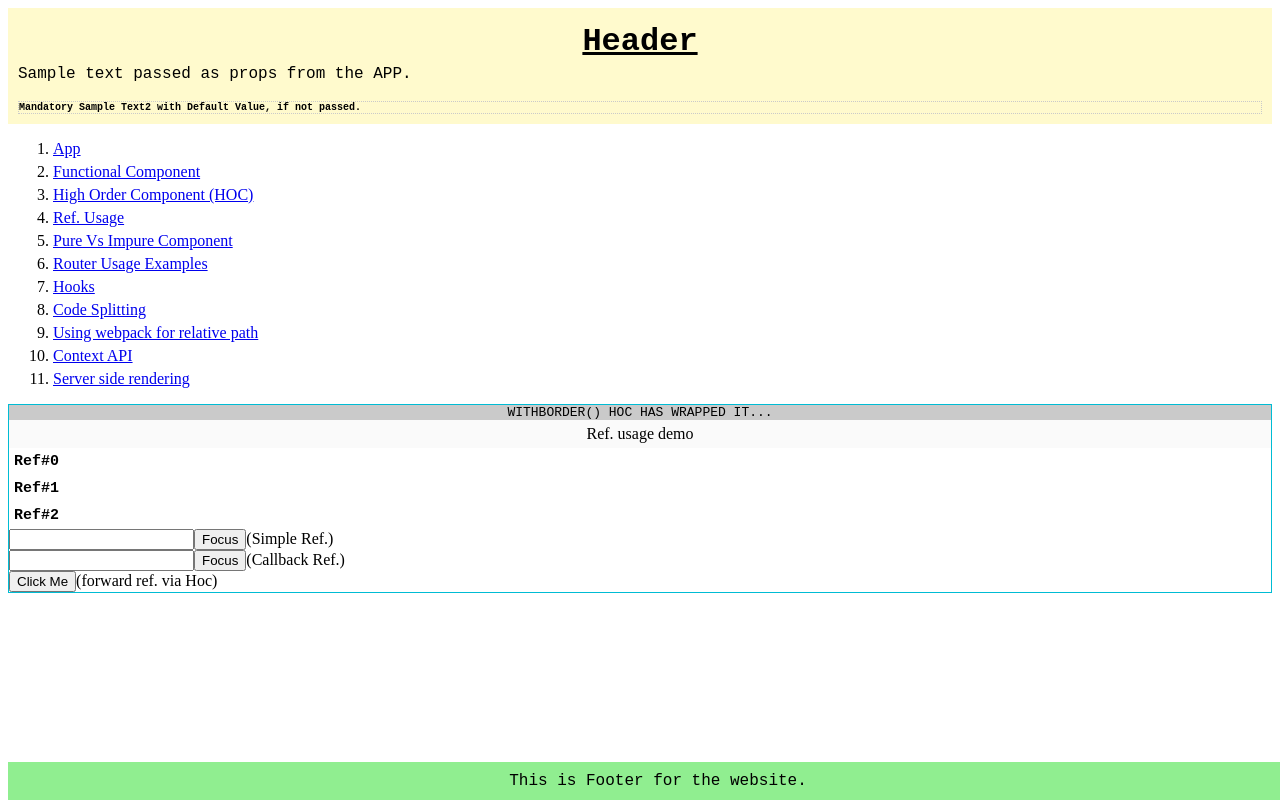
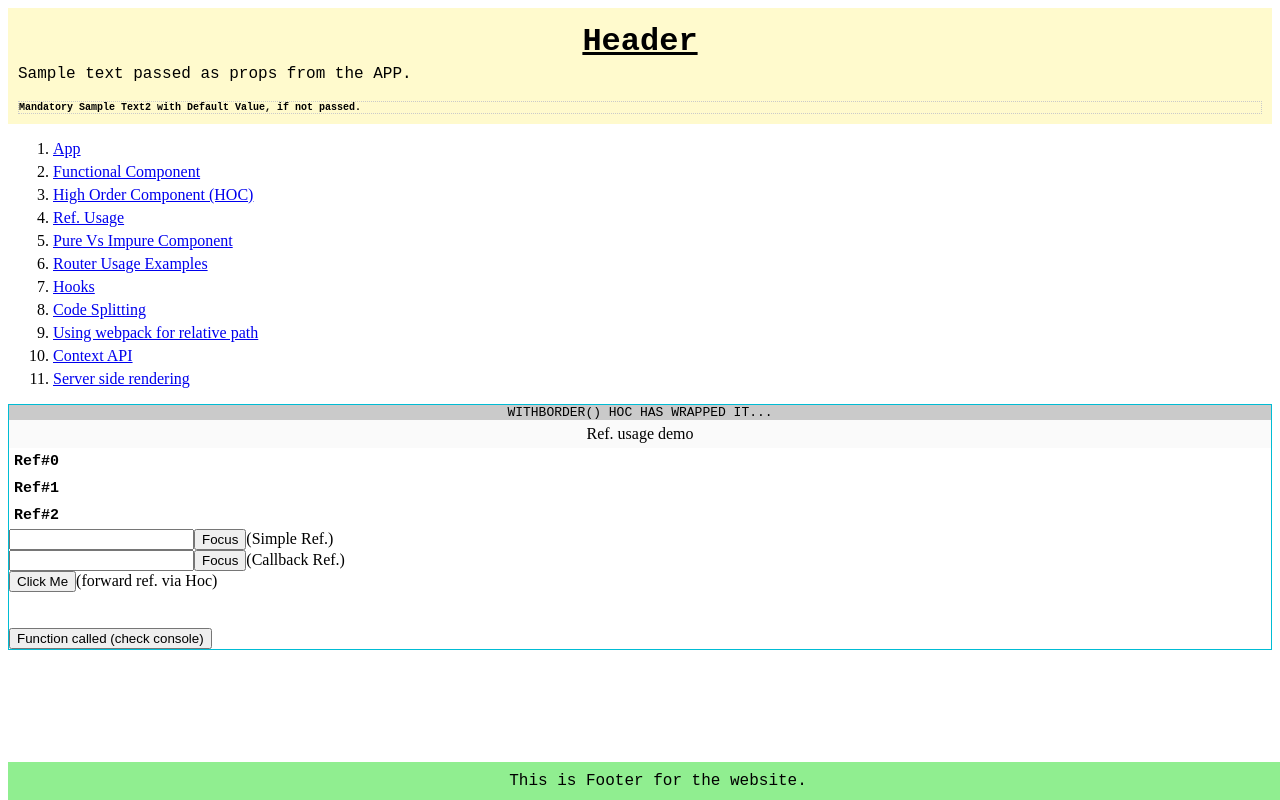
Before and after one commit to prashantvermaiiitb/simple-react-node-app, a React app: page /ref in a window 1280 px wide. Built offline with nearby package versions, Linux system fonts and the light colour scheme.

Commit message:
type flow to be done

```diff
--- a/src/js/components/content/RefDemo.js
+++ b/src/js/components/content/RefDemo.js
@@ -16,8 +16,12 @@ class RefDemo extends Component {
     };
     this.handleClick = this.handleClick.bind(this);
     this.myFancyButtonRef = React.createRef(); //fancy button reference
+    this.calledFunction = this.calledFunction.bind(this);
   }
 
+  calledFunction(e){
+    console.log('hello function will be called as the component renders');
+  }
   handleClick(e) {
     this.refList.forEach((value) => {
       if (value.current.getAttribute("class") === "active") {
@@ -86,6 +90,10 @@ class RefDemo extends Component {
         <br />
         {/* {Difference from approach 2 because we are forwarding the ref not attaching to component.?} */}
         {<RefFancyButton label="Click Me" ref={this.myFancyButtonRef} />}
+        <br/>
+        <br/>
+        <br/>
+        <div><button onClick={this.calledFunction()}>Function called (check console)</button></div>
       </>
     );
   }
```
